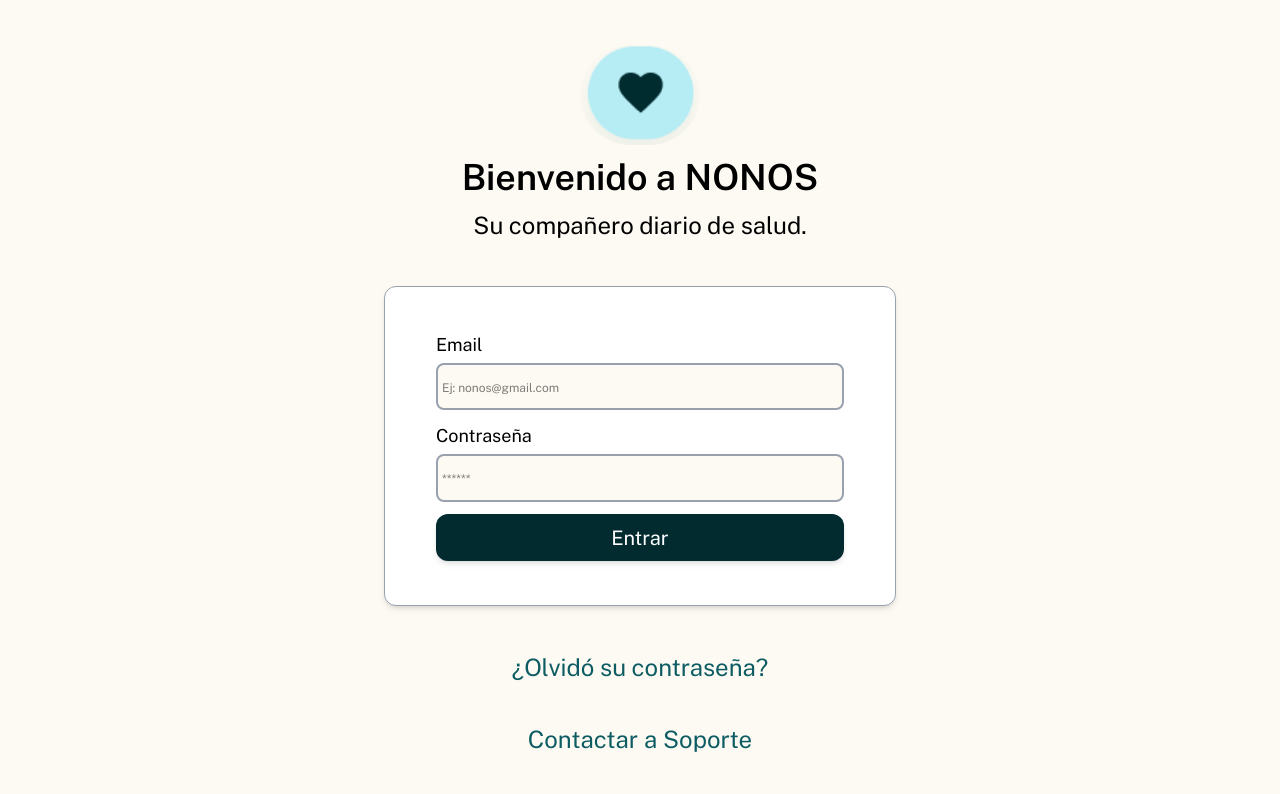
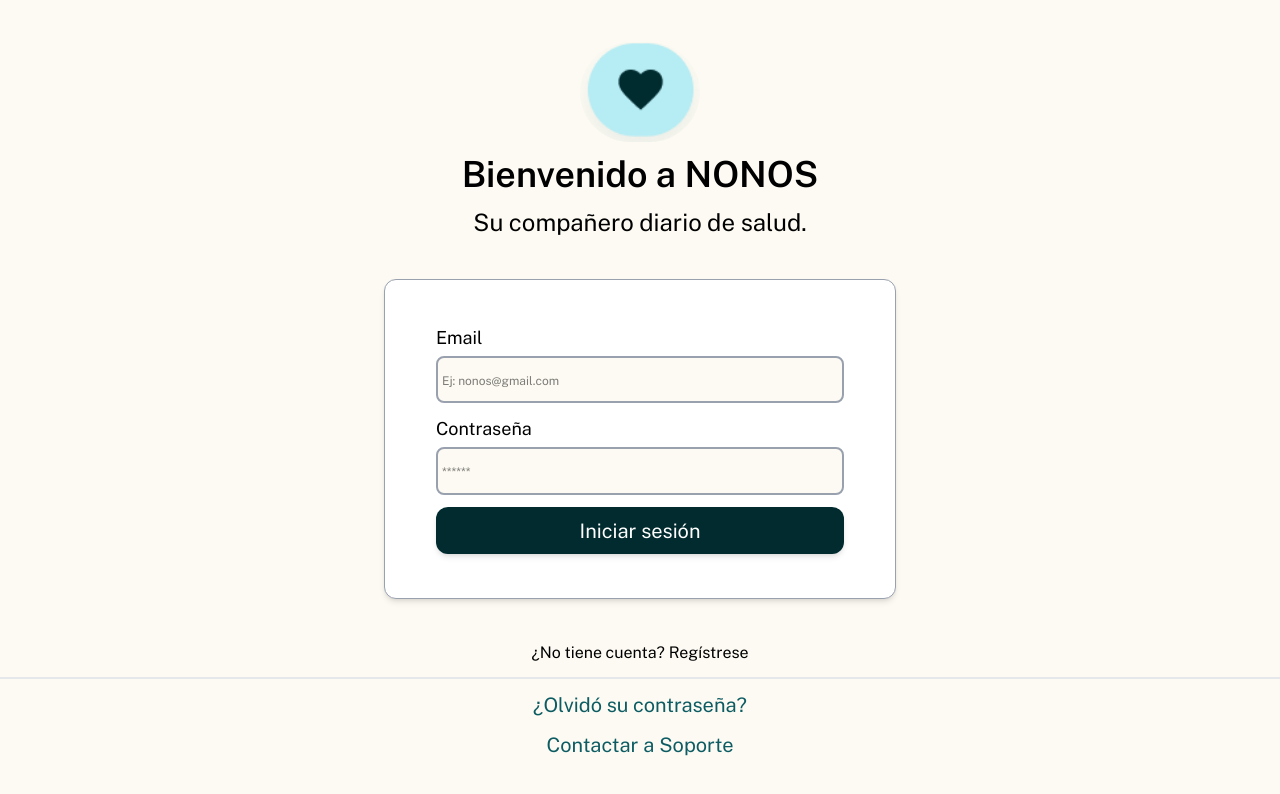
Before and after one commit to rubywinterrr/nonos-front, a React (Vite) app: page / in a window 1280 px wide. Shown: the top 794 px of the page. Built offline with nearby package versions, Linux system fonts and the light colour scheme; no server answers.

Commit message:
feat: renderizado condicional para el loginform y registerform.

```diff
--- a/src/Pages/LogIn.tsx
+++ b/src/Pages/LogIn.tsx
@@ -1,34 +1,14 @@
 import heartIMG from "../assets/heart.png";
-import { useNavigate } from "react-router-dom";
-import {useState} from "react";
-import {useAuth} from "../context/AuthContext";
+import LogInForm from "../components/LogInForm";
+import RegisterForm from "../components/RegisterForm";
+import { useState } from "react";
 
 // Pantalla de autenticación inicial.
 // Aquí el usuario inicia sesión con DNI y contraseña para ingresar a la app.
 export default function LogIn() {
-  const navigate = useNavigate();
-  const {login} = useAuth();
-
-  const [email, setEmail] = useState("");
-  const [password, setPassword] = useState("");
-  const [error, setError] = useState("");
-  const [cargando, setCargando] = useState(false);
-
-
-  // Redirige al usuario a la pantalla principal después de validar el acceso.
-  const handleLogin = async () =>{
-    setError("");
-    setCargando(true);
-    try{
-      await login({email, password});
-      navigate("/Home");
-    }
-    catch (err) {
-      setError(err instanceof Error ? err.message : "Error al iniciar sesión");
-    }
-    finally{
-      setCargando(false);
-    }
+  const [hasAccount, setHasAccount] = useState(true);
+  function toggleForm() {
+    setHasAccount(!hasAccount);
   }
 
   return (
@@ -39,41 +19,18 @@ export default function LogIn() {
           <h1 className="text-4xl font-semibold">Bienvenido a NONOS</h1>
           <h2 className="text-2xl">Su compañero diario de salud.</h2>
         </div>
-        <div className="border border-gray-400 shadow-md h-40/100 w-80/100 md:w-60/100 lg:w-40/100 rounded-xl bg-white flex flex-col justify-center items-center gap-3">
-          <div className="h-25/100 w-80/100 flex flex-col gap-1">
-            <span className="text-lg">Email </span>
-            <input
-              type="email"
-              value={email}
-              onChange={(e) => setEmail(e.target.value)}
-              className="w-full h-70/100 bg-main2 border-2 border-gray-400 placeholder:text-[.75rem] focus:bg-gray-100 rounded-lg focus:outline-none focus:ring-2 focus:ring-blue-200 pl-1"
-              placeholder="Ej: nonos@gmail.com"
-            />
-          </div>
-          <div className="h-25/100 w-80/100 flex flex-col gap-1 ">
-            <span className="text-lg">Contraseña</span>
-            <input
-              type="password"
-              value={password}
-              onChange={(e) => setPassword(e.target.value)}
-              name=""
-              id=""
-              className="w-full h-70/100 bg-main2 border-2 border-gray-400 placeholder:text-xs focus:bg-gray-100 rounded-lg focus:outline-none focus:ring-2 focus:ring-blue-200 pl-1"
-              placeholder="******"
-            />
-          </div>
-          <button
-            className="h-15/100 w-80/100 shadow-md bg-[#012B2F] text-white text-xl rounded-xl p-2 flex justify-center items-center cursor-pointer"
-            onClick={handleLogin}
-            disabled={cargando}
-          >
-            <p>{cargando ? "Entrando..." : "Entrar"}</p>
-          </button>
-        </div>
-        <div className="w-80/100 h-auto flex flex-col gap-10 items-center justify-center text-2xl text-[#0D5C63]">
-          <h2 className="active:underline cursor-pointer">¿Olvidó su contraseña?</h2>
-          {error && <p className="text-red-600 text-sm">{error}</p>}
-          <h2 className="active:underline cursor-pointer">Contactar a Soporte</h2>
+        {hasAccount ? <LogInForm /> : <RegisterForm /> }
+        <div className="w-80/100 h-auto flex flex-col gap-3 items-center justify-center ">
+          <span className="active:underline cursor-pointer" onClick={toggleForm}>
+            {hasAccount ? "¿No tiene cuenta? Regístrese" : "¿Ya tiene cuenta? Inicie sesión"}
+          </span>
+          <hr className="border w-screen border-gray-200 m-0" />
+          <h2 className="active:underline cursor-pointer text-xl text-[#0D5C63]">
+            ¿Olvidó su contraseña?
+          </h2>
+          <h2 className="active:underline cursor-pointer text-xl text-[#0D5C63]">
+            Contactar a Soporte
+          </h2>
         </div>
       </main>
     </>
--- /dev/null
+++ b/src/components/LogInForm.tsx
@@ -0,0 +1,64 @@
+import { useNavigate } from "react-router-dom";
+import { useState } from "react";
+import { useAuth } from "../context/AuthContext";
+
+export default function LogInForm() {
+  const navigate = useNavigate();
+  const { login } = useAuth();
+
+  const [email, setEmail] = useState("");
+  const [password, setPassword] = useState("");
+  const [error, setError] = useState("");
+  const [cargando, setCargando] = useState(false);
+
+  // Redirige al usuario a la pantalla principal después de validar el acceso.
+  const handleLogin = async () => {
+    setError("");
+    setCargando(true);
+    try {
+      await login({ email, password });
+      navigate("/Home");
+    } catch (err) {
+      setError(err instanceof Error ? err.message : "Error al iniciar sesión");
+    } finally {
+      setCargando(false);
+    }
+  };
+
+  return (
+    <>
+      <div className="border border-gray-400 shadow-md h-40/100 w-80/100 md:w-60/100 lg:w-40/100 rounded-xl bg-white flex flex-col justify-center items-center gap-3">
+        <div className="h-25/100 w-80/100 flex flex-col gap-1">
+          <span className="text-lg">Email </span>
+          <input
+            type="email"
+            value={email}
+            onChange={(e) => setEmail(e.target.value)}
+            className="w-full h-70/100 bg-main2 border-2 border-gray-400 placeholder:text-[.75rem] focus:bg-gray-100 rounded-lg focus:outline-none focus:ring-2 focus:ring-blue-200 pl-1"
+            placeholder="Ej: nonos@gmail.com"
+          />
+        </div>
+        <div className="h-25/100 w-80/100 flex flex-col gap-1 ">
+          <span className="text-lg">Contraseña</span>
+          <input
+            type="password"
+            value={password}
+            onChange={(e) => setPassword(e.target.value)}
+            name=""
+            id=""
+            className="w-full h-70/100 bg-main2 border-2 border-gray-400 placeholder:text-xs focus:bg-gray-100 rounded-lg focus:outline-none focus:ring-2 focus:ring-blue-200 pl-1"
+            placeholder="******"
+          />
+        </div>
+        <button
+          className="h-15/100 w-80/100 shadow-md bg-[#012B2F] text-white text-xl rounded-xl p-2 flex justify-center items-center cursor-pointer"
+          onClick={handleLogin}
+          disabled={cargando}
+        >
+          <p>{cargando ? "Entrando..." : "Iniciar sesión"}</p>
+        </button>
+        {error && <p className="text-red-600 text-sm">{error}</p>}
+      </div>
+    </>
+  );
+}
--- /dev/null
+++ b/src/components/RegisterForm.tsx
@@ -0,0 +1,63 @@
+import { useNavigate } from "react-router-dom";
+import { useState } from "react";
+import { useAuth } from "../context/AuthContext";
+export default function RegisterForm() {
+  const navigate = useNavigate();
+  const { login } = useAuth();
+
+  const [email, setEmail] = useState("");
+  const [password, setPassword] = useState("");
+  const [error, setError] = useState("");
+  const [cargando, setCargando] = useState(false);
+
+  // Redirige al usuario a la pantalla principal después de validar el acceso.
+  const handleLogin = async () => {
+    setError("");
+    setCargando(true);
+    try {
+      await login({ email, password });
+      navigate("/Home");
+    } catch (err) {
+      setError(err instanceof Error ? err.message : "Error al iniciar sesión");
+    } finally {
+      setCargando(false);
+    }
+  };
+
+  return (
+    <>
+      <div className="border border-gray-400 shadow-md h-40/100 w-80/100 md:w-60/100 lg:w-40/100 rounded-xl bg-white flex flex-col justify-center items-center gap-3">
+        <div className="h-25/100 w-80/100 flex flex-col gap-1">
+          <span className="text-lg">Email </span>
+          <input
+            type="email"
+            value={email}
+            onChange={(e) => setEmail(e.target.value)}
+            className="w-full h-70/100 bg-main2 border-2 border-gray-400 placeholder:text-[.75rem] focus:bg-gray-100 rounded-lg focus:outline-none focus:ring-2 focus:ring-blue-200 pl-1"
+            placeholder="Ej: nonos@gmail.com"
+          />
+        </div>
+        <div className="h-25/100 w-80/100 flex flex-col gap-1 ">
+          <span className="text-lg">Contraseña</span>
+          <input
+            type="password"
+            value={password}
+            onChange={(e) => setPassword(e.target.value)}
+            name=""
+            id=""
+            className="w-full h-70/100 bg-main2 border-2 border-gray-400 placeholder:text-xs focus:bg-gray-100 rounded-lg focus:outline-none focus:ring-2 focus:ring-blue-200 pl-1"
+            placeholder="******"
+          />
+        </div>
+        <button
+          className="h-15/100 w-80/100 shadow-md bg-[#012B2F] text-white text-xl rounded-xl p-2 flex justify-center items-center cursor-pointer"
+          onClick={handleLogin}
+          disabled={cargando}
+        >
+          <p>{cargando ? "Entrando..." : "Registrarse"}</p>
+        </button>
+        {error && <p className="text-red-600 text-sm">{error}</p>}
+      </div>
+    </>
+  );
+}
```
